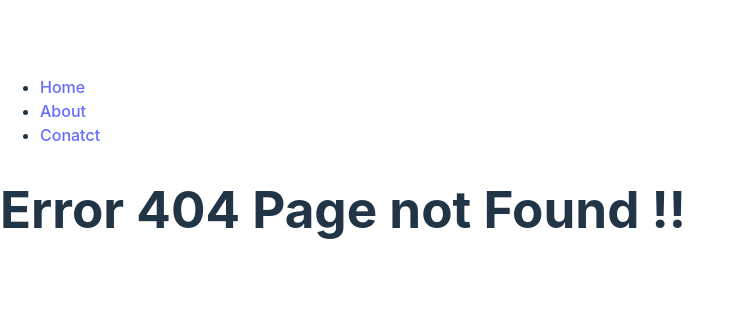
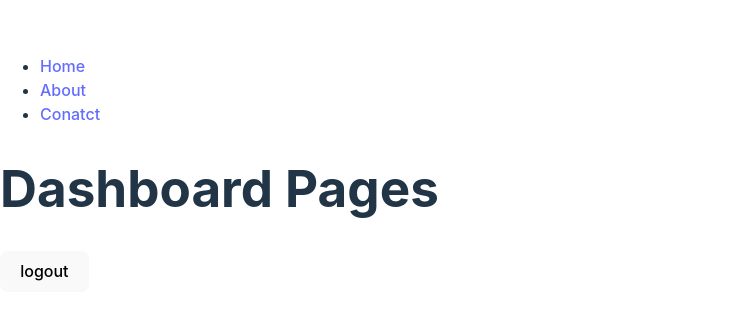
Before and after one commit to princekumarg/React_routeV6, a React (Vite) app: page /dashboard in a window 1280 px wide. Before the commit this address had no page. Shown: the part 235-554 px from the top of the page, without its empty margins (0-742 px from the left). Built offline with nearby package versions, Linux system fonts and the light colour scheme.

Commit message:
commit made'

```diff
--- a/src/App.jsx
+++ b/src/App.jsx
@@ -1,12 +1,18 @@
-import { BrowserRouter,Route,Routes } from 'react-router-dom';
+import { BrowserRouter,Route,Routes,Navigate } from 'react-router-dom';
 import Home from './components/pages/Home';
 import About from './components/pages/About';
 import Contacts from './components/pages/Contacts';
 import Navbar from './components/Navbar';
 import Post from './components/pages/Post';
+import Login from './components/pages/Login';
+import Dashboard from './components/pages/Dashboard';
+import Logout from './components/pages/Logout';
 
 function App() {
-
+  let isLogged=true;
+  let data={
+    'st':'User not logged in'
+  }
   return (
     <>
       <BrowserRouter>
@@ -20,7 +26,9 @@ function App() {
           <Route path='/post/:category' element={<Post />}/>
           <Route path='/post/:category/:id' element={<Post />}/>
           <Route path='*' element={<h1>Error 404 Page not Found !!</h1>}/>
-
+          <Route path='/login' element={<Login />}/>
+          <Route path='/logout' element={<Logout />}/>
+          <Route path='/dashboard' element={isLogged?<Dashboard/>:<Navigate to="/login" replace state={data}/>}/>
         </Routes>
       </BrowserRouter>
     </>
--- /dev/null
+++ b/src/components/pages/Dashboard.jsx
@@ -0,0 +1,12 @@
+import { useNavigate } from "react-router-dom"
+const Dashboard = () => {
+  let navigate=useNavigate()
+  return (
+    <>
+      <h1>Dashboard Pages</h1>
+      <button onClick={()=>{navigate("/logout")}}>logout</button>
+    </>
+  )
+}
+
+export default Dashboard
--- /dev/null
+++ b/src/components/pages/Login.jsx
@@ -0,0 +1,13 @@
+import { useLocation } from "react-router-dom"
+const Login = () => {
+  let location=useLocation();
+  console.log(location);
+  return (
+    <>
+      <h1>Login pages</h1>
+      <h1>{location.state.st}</h1>
+    </>
+  )
+}
+
+export default Login
--- /dev/null
+++ b/src/components/pages/Logout.jsx
@@ -0,0 +1,9 @@
+const Logout = () => {
+  return (
+    <>
+      <h1>Logout Page</h1>
+    </>
+  )
+}
+
+export default Logout
```
